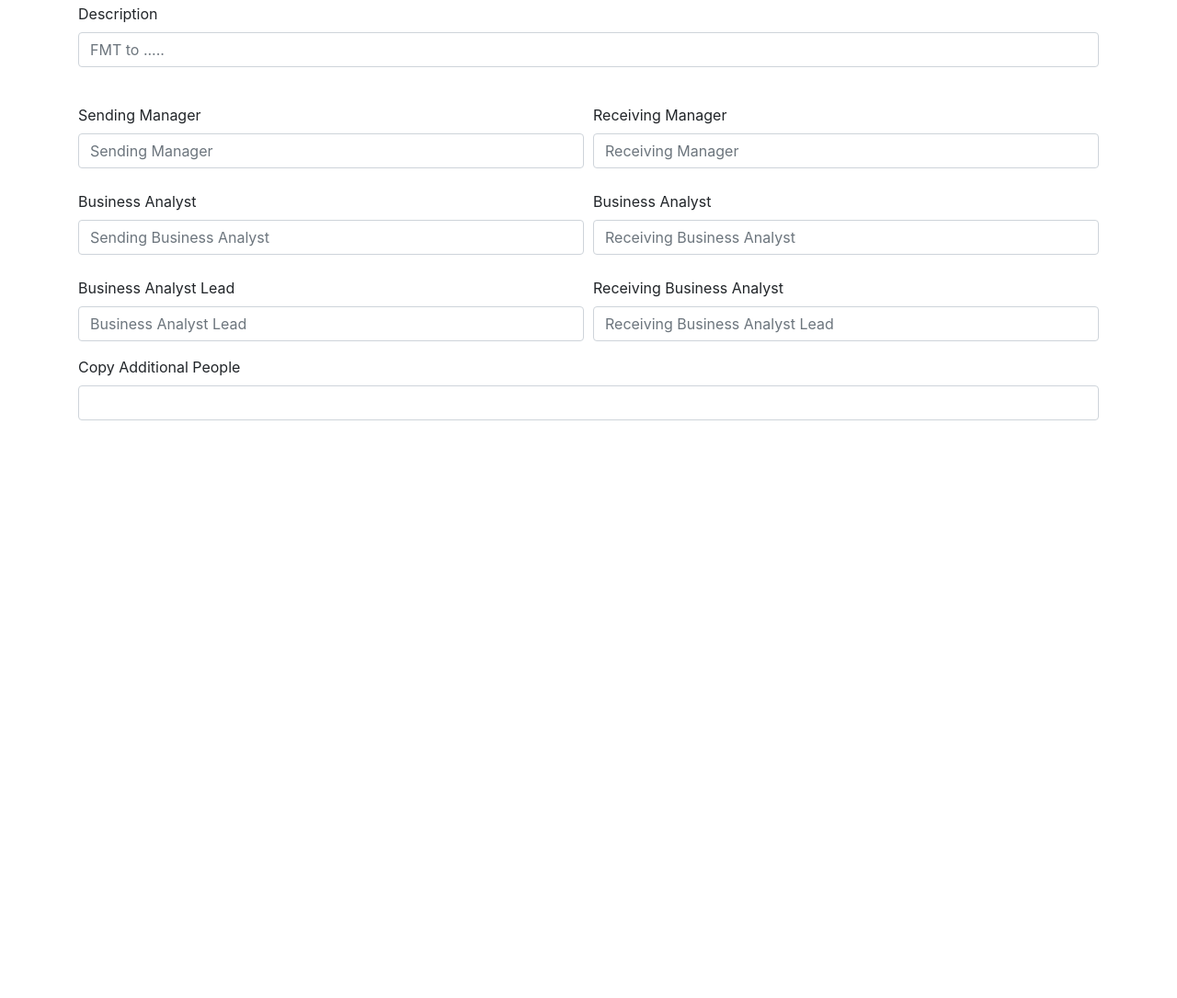
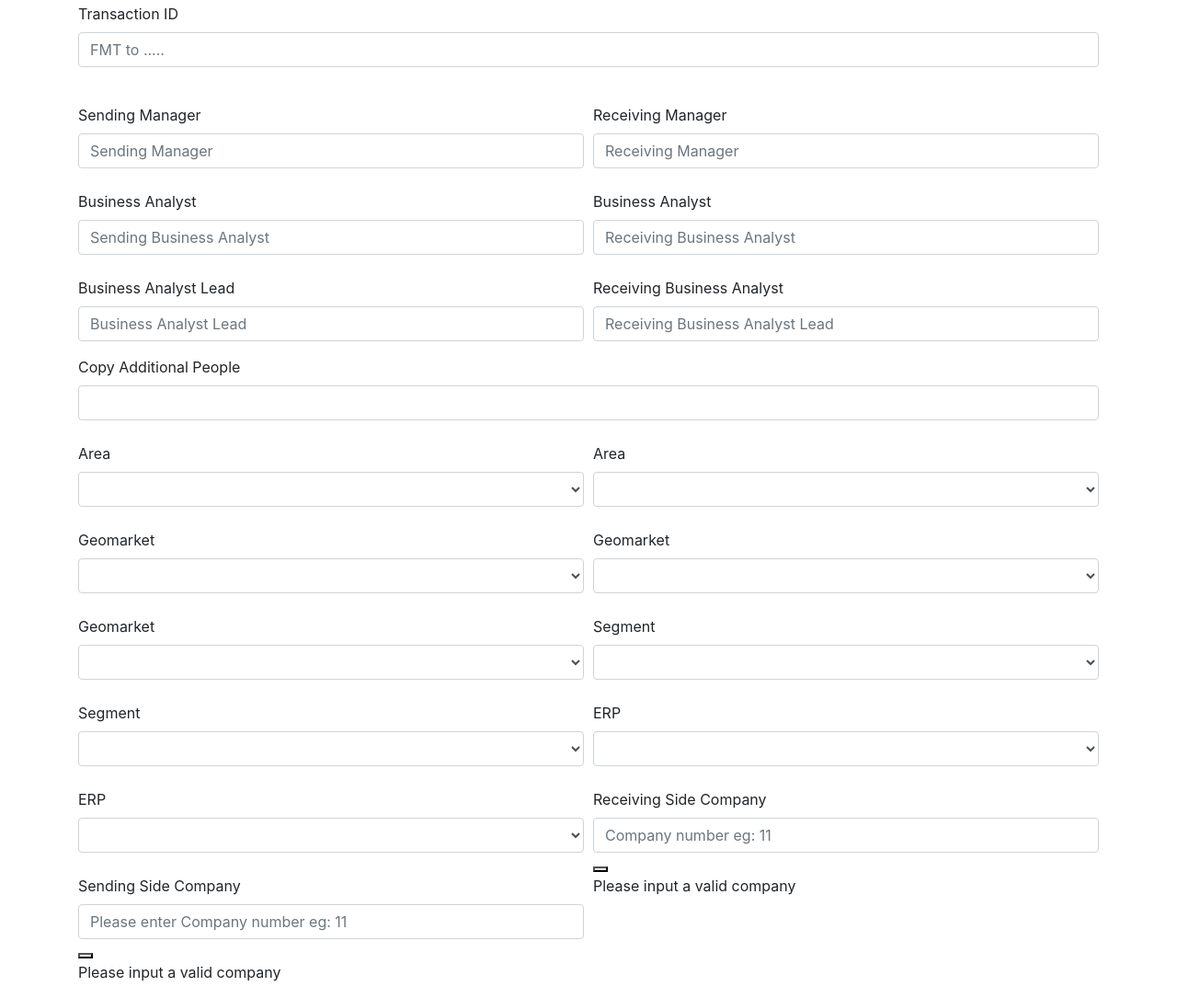
Before and after one commit to kurogosane1/formDemenstration, a plain HTML site: page index.html in a window 1280 px wide. Shown: the part 481-1566 px from the top of the page at 92% size. Before the commit the page ends 962 px from the top, so only its background shows below. Drawn offline with nearby package versions, Linux system fonts and the light colour scheme.

Commit message:
updated form

```diff
--- /dev/null
+++ b/action.js
@@ -0,0 +1,89 @@
+//importing JSON data
+import Location from './location';
+const segment = ["TS", "SIS", "WSV", "SL2", "BDT", "ALS", "SPM", "IDS", "RCG"];
+
+
+
+
+
+
+// Functions
+
+function genAdditional() {
+    const option = document.querySelector('.fmts').value;
+    const showRef = document.querySelector('#Referenceid');
+    const showTranid = document.querySelector('#tranid');
+    if (option == "FMT" || option == "NONOFSFMT" || option == "INVENTORY") {
+        showRef.style.display = "block";
+        showTranid.style.display = "block"
+    } else {
+        showRef.style.display = "none";
+        showTranid.style.display = "none";
+    }
+};
+// This is to generate area for sending Location
+function genSenArea() {
+    const areagen = document.querySelector('#senArea');
+    const opt = document.createElement('option');
+    const areas = Location.map(loc => {
+        opt.textContent = loc.Area;
+        opt.value = opt.textContent;
+        areagen.appendChild(opt);
+    });
+};
+//This is to generate area for receiving side
+function genRecArea() {
+    const areagen = document.querySelector("#recArea");
+    const opt = document.createElement('option');
+    const areas = Location.map(loc => {
+        opt.textContent = loc.Area;
+        opt.value = opt.textContent;
+        areagen.appendChild(opt);
+    })
+};
+//This is to generate the GeoMarket for sending side
+function senGeo() {
+    const areagen = document.querySelector('#sendGeo');
+    const opt = document.createElement('option');
+    const geomarket = Location.map(loc => {
+        const result = loc.Geomarket;
+        const geo = result.map(geomarket => {
+            opt.textContent = geomarket.Geomarket;
+            opt.value = opt.textContent;
+            areagen.appendChild(opt);
+        })
+    });
+};
+//This is to generate the Geomarket for the receiving side
+function recGeo() {
+    const areagen = document.querySelector('recGeo');
+    const opt = document.createElement('option');
+    const geomarket = Location.map(loc => {
+        const result = loc.Geomarket;
+        const geo = result.map(geomarket => {
+            opt.textContent = geomarket.Geomarket;
+            opt.value = opt.textContent;
+            areagen.appendChild(opt);
+        })
+    });
+};
+//Segment Generating function
+function genSeg() {
+    const opt = document.createElement('option');
+    const target = document.querySelector('#segment');
+    const optgen = segment.map(seg => {
+        opt.textContent = seg;
+        opt.value = opt.textContent;
+        target.appendChild(opt);
+    });
+}
+//this is to verify
+function senverify() {
+    const senCom = document.querySelector('#sendCom').value;
+    // const ver =
+};
+
+function recverify() {
+    const recCom = document.querySelector('#receivingCo').value;
+    // map filter needs to run
+}
--- a/index.html
+++ b/index.html
@@ -15,17 +15,19 @@
     <div class="container JumbotronsExist">
         <div class="jumbotron jumbotron-fluid">
             <div class="container">
-                <h1 class="display-4">Fluid jumbotron</h1>
-                <p class="lead">This is a modified jumbotron that occupies the entire horizontal space of its parent.</p>
+                <h1 class="display-4">iCharge</h1>
+                <p class="lead">This is just a simple prototype of what to expect for iCharge</p>
             </div>
         </div>
     </div>
 
     <h2 class="container">Select the type of iCharge</h2>
     <div class="container selection">
-        <select class="form-control">
+        <select class="form-control fmts" onchange="genAdditional()">
             <option value=''></option>
             <option value="FMT">Field Material Transfer</option>
+            <option value="NONOFSFMT">Field Material Transfer Non-OFS</option>
+            <option value="INVENTORY">Inventory</option>
             <option value="Recharge">Recharges</option>
             <option value="Others">Others</option>
         </select>
@@ -34,12 +36,12 @@
     <br>
 
     <!-- This should show only if the FMT was selected -->
-    <div class="form-group container">
-        <label for="Reference">Reference</label>
-        <input type="text" class="form-control" id="Reference" placeholder="MXAR18002SA">
+    <div class="form-group container fmtOption">
+        <label for="Referenceid">Reference Number</label>
+        <input type="text" class="form-control" id="Referenceid" placeholder="MXAR18002SA">
         <br>
-        <label for="description">Description</label>
-        <input type="text" class="form-control" id="description" placeholder="FMT to .....">
+        <label for="tranid">Transaction ID</label>
+        <input type="text" class="form-control" id="tranid" placeholder="FMT to .....">
         <br>
 
         <!-- Make the Date picker here -->
@@ -81,7 +83,80 @@
         <br>
 
     </div>
+    <div class="container">
+        <div class="form-row">
+            <!-- This is sending side -->
+            <div class="form-group col-md-6">
+                <label for="senArea">Area</label>
+                <select class="form-control" name="sendArea" id="senArea" onchange="genSenArea()">
+                    <!-- this is where the sending area is generated -->
+                </select>
+                <br>
+                <label for="senGeo">Geomarket</label>
+                <select class="form-control" name="sendGeo" id="sendGeo" onchange="senGeo()">
+                    <!-- This is where the sending geomarket is generated -->
+                </select>
+                <br>
+                <label for="senGeo">Geomarket</label>
+                <select class="form-control" name="sendGeo" id="sendGeo" onchange="senGeo()">
+                    <!-- This is where the sending geomarket is generated -->
+                </select>
+                <br>
+                <label for="segment">Segment</label>
+                <select class="form-control" name="sendGeo" id="segment" onchange="genSeg()">
+                    <!-- This is where the sending segmentt is generated -->
+                </select>
+                <br>
+                <label for="erp">ERP</label>
+                <select class="form-control" name="erp" id="erp" onchange=>
+                    <option value=""></option>
+                    <option value="Lawson">Lawson</option>
+                    <option value="Oracle">Oracle</option>
+                    <option value="SAP">SAP</option>
+                </select>
+                <br>
+                <label for="sendCom">Sending Side Company</label>
+                <input type="text" class="form-control" id="sendCom" placeholder="Please enter Company number eg: 11">
+                <button onclick="senverify()"></button>
+                <div>Please input a valid company</div>
 
+            </div>
+            <!-- This is the receiving side -->
+            <div class="form-group col-md-6">
+                <label for="recArea">Area</label>
+                <select class="form-control" name="recArea" id="recArea" onchange="genRecArea()">
+                    <!-- this is where the receiving area is generated -->
+                </select>
+                <br>
+                <label for="recGeo">Geomarket</label>
+                <select class="form-control" name="recGeo" id="recGeo" onchange="recGeo()">
+                    <!-- This is where the sending geomarket is generated -->
+                </select>
+                <br>
+                <label for="segment">Segment</label>
+                <select class="form-control" name="sendGeo" id="segment" onchange="genSeg()">
+                    <!-- This is where the sending segment is generated -->
+                </select>
+                <br>
+                <label for="erp">ERP</label>
+                <select class="form-control" name="erp" id="erp" onchange=>
+                    <option value=""></option>
+                    <option value="Lawson">Lawson</option>
+                    <option value="Oracle">Oracle</option>
+                    <option value="SAP">SAP</option>
+                </select>
+                <br>
+                <label for="receivingCo">Receiving Side Company</label>
+                <input type="text" class="form-control" id="receivingCo" placeholder="Company number eg: 11">
+                <button onclick="recverify()"></button>
+                <div>Please input a valid company</div>
+
+
+            </div>
+        </div>
+
+
+    </div>
 
 
 
@@ -96,6 +171,7 @@
         crossorigin="anonymous"></script>
     <script src="https://stackpath.bootstrapcdn.com/bootstrap/4.1.3/js/bootstrap.min.js" integrity="sha384-ChfqqxuZUCnJSK3+MXmPNIyE6ZbWh2IMqE241rYiqJxyMiZ6OW/JmZQ5stwEULTy"
         crossorigin="anonymous"></script>
+    <script src="./action.js"></script>
 </body>
 
 </html>
--- /dev/null
+++ b/location.js
@@ -0,0 +1,17 @@
+const Location = [
+    {
+        Area: "LAM",
+        Geomarket: ["MCA"]
+    },
+    {
+        Area: "NAM",
+        Geomarket: ["NAO"]
+    },
+    {
+        Area: "MEA",
+        Geomarket: ["KSA"]
+    }
+];
+
+
+exports.module = Location;
```
